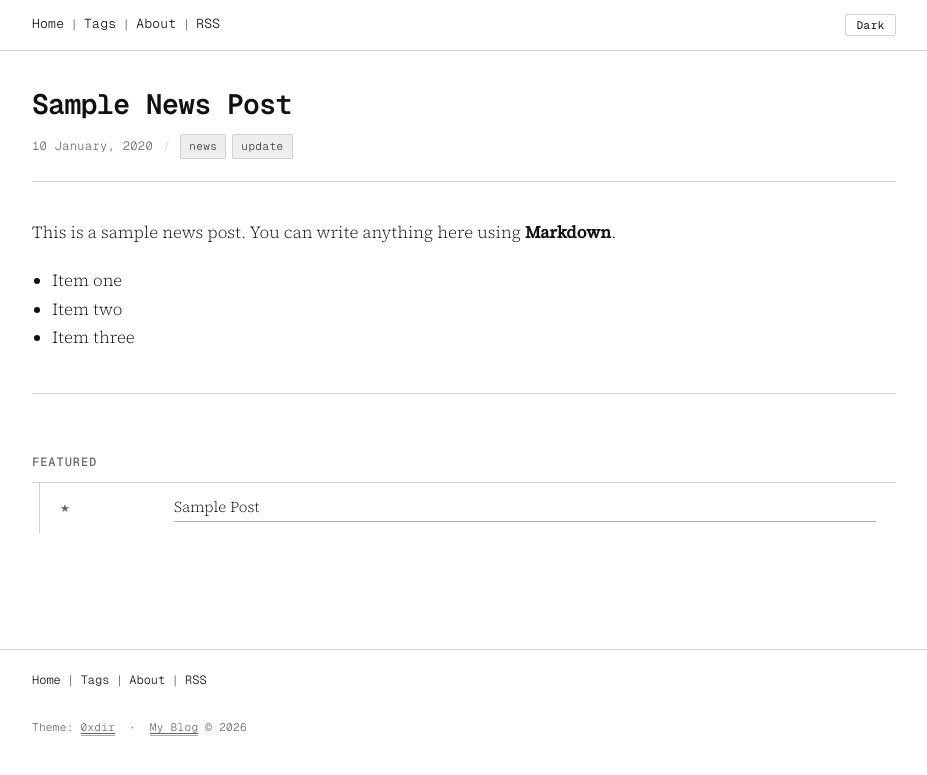
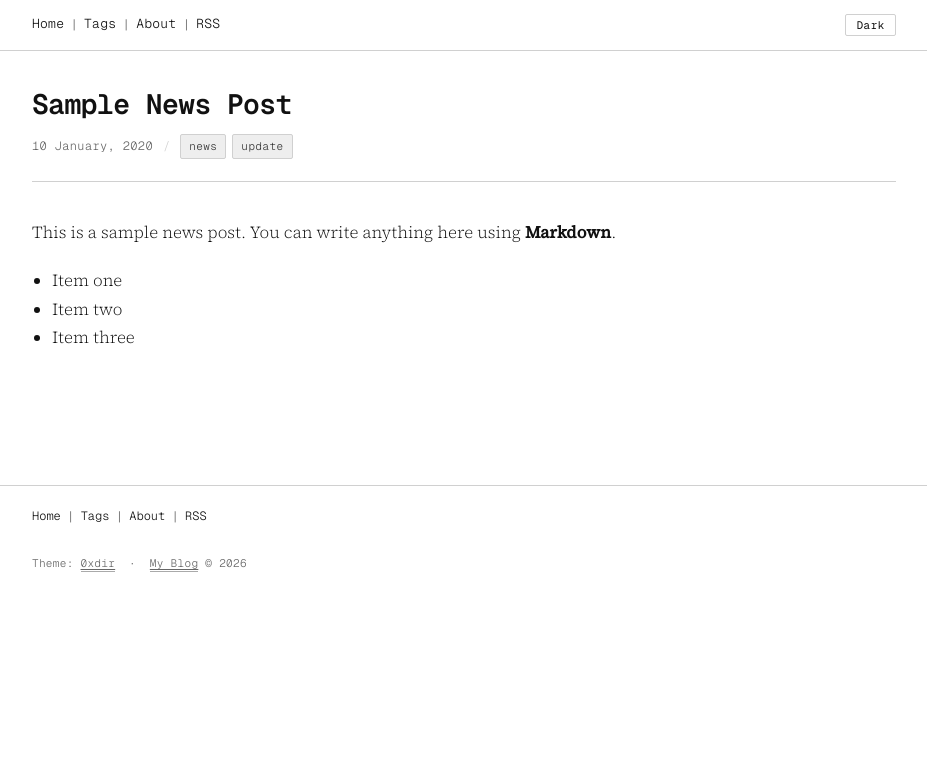
Before and after one commit to 0xrwise/0xdir, a Jekyll site: the page built from _news/2020-01-10-sample-news.md, in a window 1280 px wide. Shown: the top 775 px of the page, without its empty margins (176-1103 px from the left). Built offline with Jekyll 4.4.1, drawn with Linux system fonts in a browser that asks for light colours.

Commit message:
Update post.html

```diff
--- a/_layouts/post.html
+++ b/_layouts/post.html
@@ -26,10 +26,6 @@ layout: default
       {{ content }}
     </section>
 
-    <hr class="post-divider"/>
-
-    {% include featured.html %}
-
     <section class="pagination">
       {% if page.previous.url %}
         <a class="pagination-prev" href="{{ page.previous.url }}">&larr; {{ page.previous.title }}</a>
```
